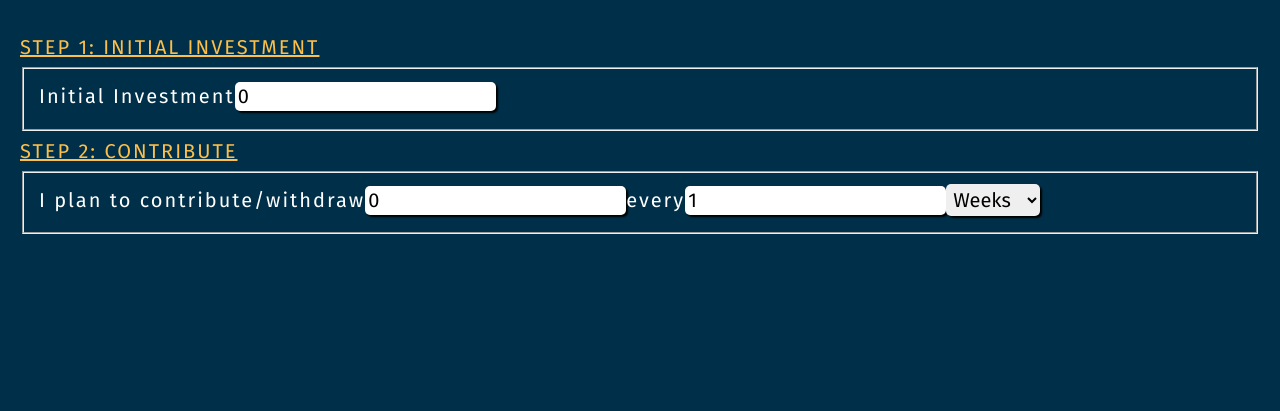
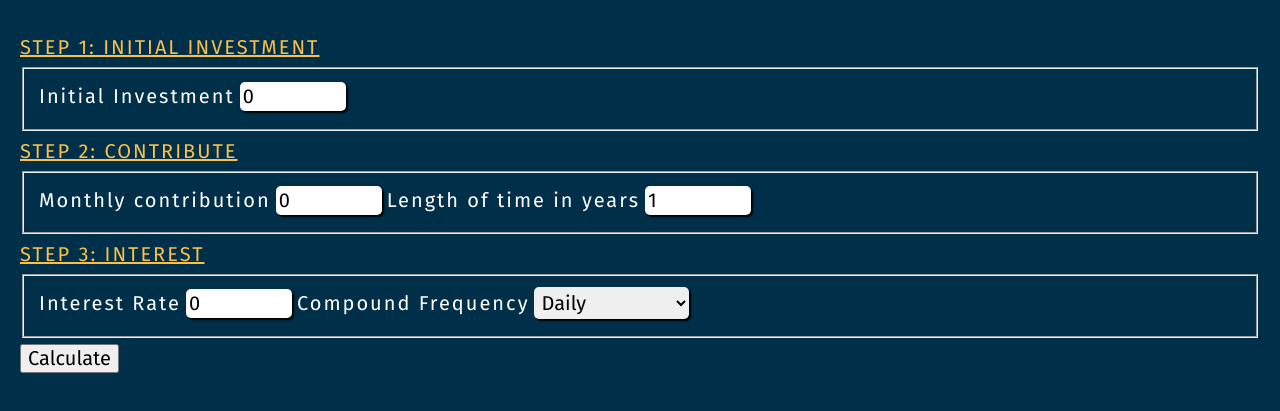
Before and after one commit to UgoRomi/compound-interest-calculator, a Gatsby site: page / in a window 1280 px wide. Shown: the part 63-474 px from the top of the page. Built offline with nearby package versions, Linux system fonts and the light colour scheme; Gatsby itself is replaced by a stand-in of ours.

Commit message:
Updated Gatsby to v3 Added calculations for compound interest

```diff
--- a/src/components/InvestmentForm.js
+++ b/src/components/InvestmentForm.js
@@ -21,6 +21,8 @@ const FormInput = styled.input`
   border: none;
   padding: 0.3rem;
   box-shadow: 2px 2px 2px;
+  max-width: 100px;
+  margin: 0 0.5rem;
 `;
 
 const FormSelect = styled.select`
@@ -28,18 +30,69 @@ const FormSelect = styled.select`
   border: none;
   padding: 0.3rem;
   box-shadow: 2px 2px 2px;
+  margin: 0 0.5rem;
 `;
 
 const InvestmentForm = () => {
   const [formState, useFormState] = useState({
     initialInvestment: 0,
     contributionAmount: 0,
-    contributionIntervalNumber: 1,
-    contributionIntervalSelect: "months",
+    contributionLengthInYears: 1,
+    interestRate: 0,
+    compoundFrequency: "daily",
+    moneyEachYear: [],
   });
 
   const handleChange = (e) => {
     useFormState({ ...formState, [e.target.name]: e.target.value });
+  };
+
+  const calculateInterest = () => {
+    const {
+      initialInvestment,
+      contributionAmount,
+      contributionLengthInYears,
+      interestRate,
+      compoundFrequency,
+    } = formState;
+
+    // How many times is the interest compounded in a year
+    let compoundTimesPerYear;
+    switch (compoundFrequency) {
+      case "daily":
+        compoundTimesPerYear = 365;
+        break;
+      case "monthly":
+        compoundTimesPerYear = 12;
+        break;
+      case "semiAnnually":
+        compoundTimesPerYear = 2;
+        break;
+      case "annually":
+        compoundTimesPerYear = 1;
+        break;
+    }
+    const interestRateDecimal = interestRate / 100;
+
+    const moneyEachYear = [initialInvestment];
+    for (let i = 0; i < contributionLengthInYears; i++) {
+      const interestOnInitialCapital =
+        moneyEachYear[i] *
+        (1 + interestRateDecimal / compoundTimesPerYear) **
+          compoundTimesPerYear;
+
+      const interestOnContributions =
+        contributionAmount *
+        (((1 + interestRateDecimal / compoundTimesPerYear) **
+          compoundTimesPerYear -
+          1) /
+          (interestRateDecimal / compoundTimesPerYear));
+      moneyEachYear.push(
+        (interestOnInitialCapital + interestOnContributions).toFixed(2)
+      );
+    }
+    useFormState({ ...formState, moneyEachYear });
+    return moneyEachYear;
   };
 
   return (
@@ -55,24 +108,79 @@ const InvestmentForm = () => {
             min="0"
             value={formState.initialInvestment}
             step="any"
-            onChange={(e) => handleChange(e)}
+            onChange={(e) => {
+              if (e.target.value < 0) return;
+              handleChange(e);
+            }}
           />
         </InputLabel>
       </fieldset>
       <StepTitle>Step 2: Contribute</StepTitle>
       <fieldset>
         <span>
-          I plan to contribute/withdraw
-          <FormInput type="number" value="0" step="any" />
-          every
-          <FormInput type="number" min="1" value="1" />
-          <FormSelect id="contributionFrequency" name="contributionFrequency">
-            <option value="weeks">Weeks</option>
-            <option value="months">Months</option>
-            <option value="years">Years</option>
-          </FormSelect>
+          <InputLabel htmlFor="contributionAmount">
+            Monthly contribution
+            <FormInput
+              type="number"
+              id="contributionAmount"
+              name="contributionAmount"
+              value={formState.contributionAmount}
+              onChange={(e) => handleChange(e)}
+              step="any"
+            />
+          </InputLabel>
+          <InputLabel htmlFor="contributionLengthInYears">
+            Length of time in years
+            <FormInput
+              type="number"
+              min="1"
+              id="contributionLengthInYears"
+              name="contributionLengthInYears"
+              value={formState.contributionLengthInYears}
+              onChange={(e) => {
+                const value = parseInt(e.target.value, 10);
+                if (!Number.isInteger(value) || value < 1) return;
+                handleChange(e);
+              }}
+            />
+          </InputLabel>
         </span>
       </fieldset>
+      <StepTitle>Step 3: Interest</StepTitle>
+      <fieldset>
+        <InputLabel htmlFor="interestRate">
+          Interest Rate
+          <FormInput
+            type="number"
+            id="interestRate"
+            name="interestRate"
+            min="0"
+            value={formState.interestRate}
+            step="any"
+            onChange={(e) => {
+              if (e.target.value < 0) return;
+              handleChange(e);
+            }}
+          />
+        </InputLabel>
+        <InputLabel htmlFor="compoundFrequency">
+          Compound Frequency
+          <FormSelect
+            id="compoundFrequency"
+            name="compoundFrequency"
+            value={formState.compoundFrequency}
+            onChange={(e) => handleChange(e)}
+          >
+            <option value="daily">Daily</option>
+            <option value="monthly">Monthly</option>
+            <option value="samiAnnually">Semi Annually</option>
+            <option value="annually">Annually</option>
+          </FormSelect>
+        </InputLabel>
+      </fieldset>
+      <button type="button" onClick={() => calculateInterest()}>
+        Calculate
+      </button>
     </InterestForm>
   );
 };
--- a/src/styles/GlobalStyles.js
+++ b/src/styles/GlobalStyles.js
@@ -33,7 +33,6 @@ const GlobalStyles = createGlobalStyle`
   body {
     min-height: 100vh;
     margin: 2rem 2rem 0;
-    overflow: hidden;
   	font-size: 2rem;
   }
 `;
```
Also changed, not shown: package.json (+9 -8 lines), 1 other file.
